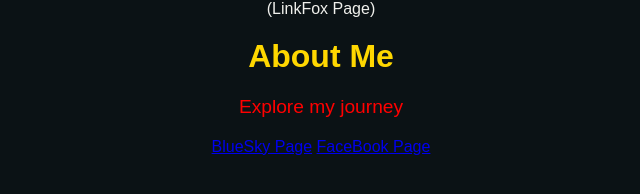
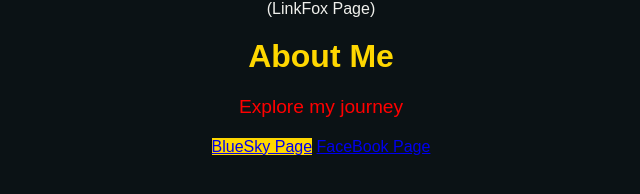
Before and after one commit to LlamaMaster33/LinkFox, a plain HTML site: page index.html in a window 1280 px wide. In both pictures the pointer is over the link "BlueSky Page". Shown: the whole page, without its empty margins (319-959 px from the left). Drawn offline with Linux system fonts and the light colour scheme.

Commit message:
Added hover css line

```diff
--- a/styles.css
+++ b/styles.css
@@ -28,3 +28,7 @@
     border-radius: 5px;
     transition: 0.3ms ease;
 }
+
+.links .btn:hover {
+    background-color: #FFD700;
+}
```
